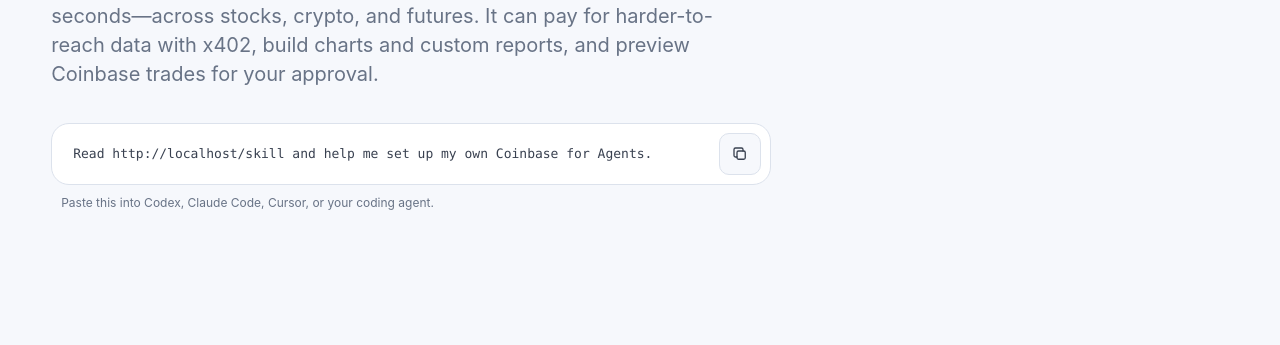
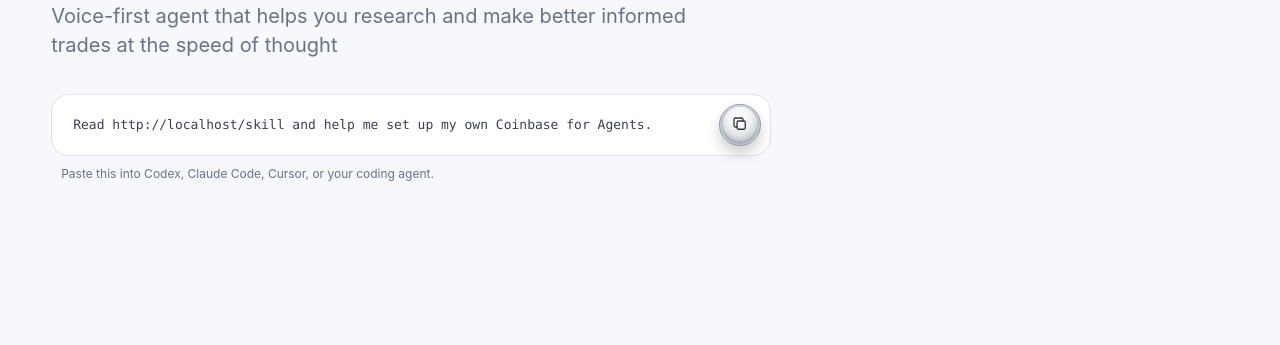
Before and after one commit to Must-be-Ash/c4a-gpt-realtime, a website: page public/index.html in a window 1280 px wide. Shown: the part 455-800 px from the top of the page. Drawn offline with Linux system fonts and the light colour scheme.

Commit message:
fix: match the landing control to light mode

```diff
--- a/public/index.html
+++ b/public/index.html
@@ -4,15 +4,15 @@
     <meta charset="UTF-8" />
     <meta name="viewport" content="width=device-width, initial-scale=1.0" />
     <meta name="theme-color" content="#f6f8fc" />
-    <meta name="description" content="Talk through any trade and get live research, paid data, charts, reports, and guarded Coinbase execution across stocks, crypto, and futures." />
+    <meta name="description" content="Voice-first agent that helps you research and make better informed trades at the speed of thought." />
     <meta property="og:title" content="Coinbase for Agents" />
-    <meta property="og:description" content="Live, voice-first research across stocks, crypto, and futures—turned into evidence you can act on." />
+    <meta property="og:description" content="Voice-first agent that helps you research and make better informed trades at the speed of thought." />
     <meta property="og:image" content="https://coinbase-for-agents.vercel.app/og.png" />
     <meta property="og:type" content="website" />
     <meta property="og:url" content="https://coinbase-for-agents.vercel.app/" />
     <meta name="twitter:card" content="summary_large_image" />
     <meta name="twitter:image" content="https://coinbase-for-agents.vercel.app/og.png" />
-    <title>Coinbase for Agents — Research at market speed</title>
+    <title>Coinbase for Agents | Research at market speed</title>
     <link rel="stylesheet" href="/landing.css" />
   </head>
   <body>
@@ -31,7 +31,7 @@
             <span>Your research</span>
             <span>should too.</span>
           </h1>
-          <p class="dek">Speak naturally and turn a question into live, source-backed research in seconds—across stocks, crypto, and futures. It can pay for harder-to-reach data with x402, build charts and custom reports, and preview Coinbase trades for your approval.</p>
+          <p class="dek">Voice-first agent that helps you research and make better informed trades at the speed of thought</p>
 
           <section class="prompt-block" aria-labelledby="prompt-label">
             <div class="prompt-card">
--- a/public/landing.css
+++ b/public/landing.css
@@ -114,21 +114,55 @@
 
 .copy-button {
   position: relative;
+  isolation: isolate;
   display: grid;
   width: 42px;
   height: 42px;
   min-width: 42px;
+  overflow: hidden;
   place-items: center;
-  border: 1px solid var(--line);
-  border-radius: 10px;
-  background: var(--bg);
-  color: var(--text-secondary);
+  border: 1px solid #8f98a4;
+  border-radius: 50%;
+  background: linear-gradient(180deg, #b7bec8 0%, #d9dde3 100%);
+  box-shadow:
+    0 8px 13px rgba(38, 46, 59, 0.22),
+    inset 0 1px 1px rgba(255, 255, 255, 0.8);
+  color: #303640;
   cursor: pointer;
-  transition: background 140ms ease, border-color 140ms ease, color 140ms ease;
+  transition: box-shadow 160ms ease;
 }
 
-.copy-button:hover { background: #edf2fb; border-color: #cbd5e4; color: var(--accent); }
-.copy-button:active { background: #e4ebf7; }
+.copy-button::before {
+  position: absolute;
+  inset: 3px;
+  z-index: 0;
+  border-radius: inherit;
+  background: radial-gradient(circle at 46% 28%, #ffffff 0%, #f0f1f3 42%, #d9dde2 74%, #c8cdd4 100%);
+  box-shadow:
+    inset 0 1px 1px rgba(255, 255, 255, 0.95),
+    inset 0 -2px 4px rgba(85, 94, 107, 0.18),
+    0 3px 0 #aab1bb,
+    0 5px 7px rgba(44, 52, 64, 0.2);
+  content: "";
+  pointer-events: none;
+  transform: translateY(-1px);
+  transition: transform 160ms ease, box-shadow 160ms ease;
+}
+
+.copy-button:hover {
+  box-shadow:
+    0 8px 13px rgba(38, 46, 59, 0.22),
+    inset 0 1px 1px rgba(255, 255, 255, 0.8);
+}
+
+.copy-button:hover::before,
+.copy-button:active::before {
+  transform: translateY(0);
+  box-shadow:
+    inset 0 1px 1px rgba(255, 255, 255, 0.9),
+    inset 0 -2px 4px rgba(85, 94, 107, 0.19);
+}
+
 .copy-button:focus-visible { outline: 2px solid var(--accent); outline-offset: 3px; }
 
 .copy-icon,
@@ -140,7 +174,16 @@
   stroke-linecap: round;
   stroke-linejoin: round;
   stroke-width: 1.75;
+  position: relative;
+  z-index: 1;
+  transform: translateY(-1px);
+  transition: transform 160ms ease;
 }
+
+.copy-button:hover .copy-icon,
+.copy-button:hover .check-icon,
+.copy-button:active .copy-icon,
+.copy-button:active .check-icon { transform: translateY(0); }
 
 .check-icon { display: none; }
 .copy-button.copied .copy-icon { display: none; }
```
Also changed, not shown: test/onboarding.test.js (+5 -5 lines).
